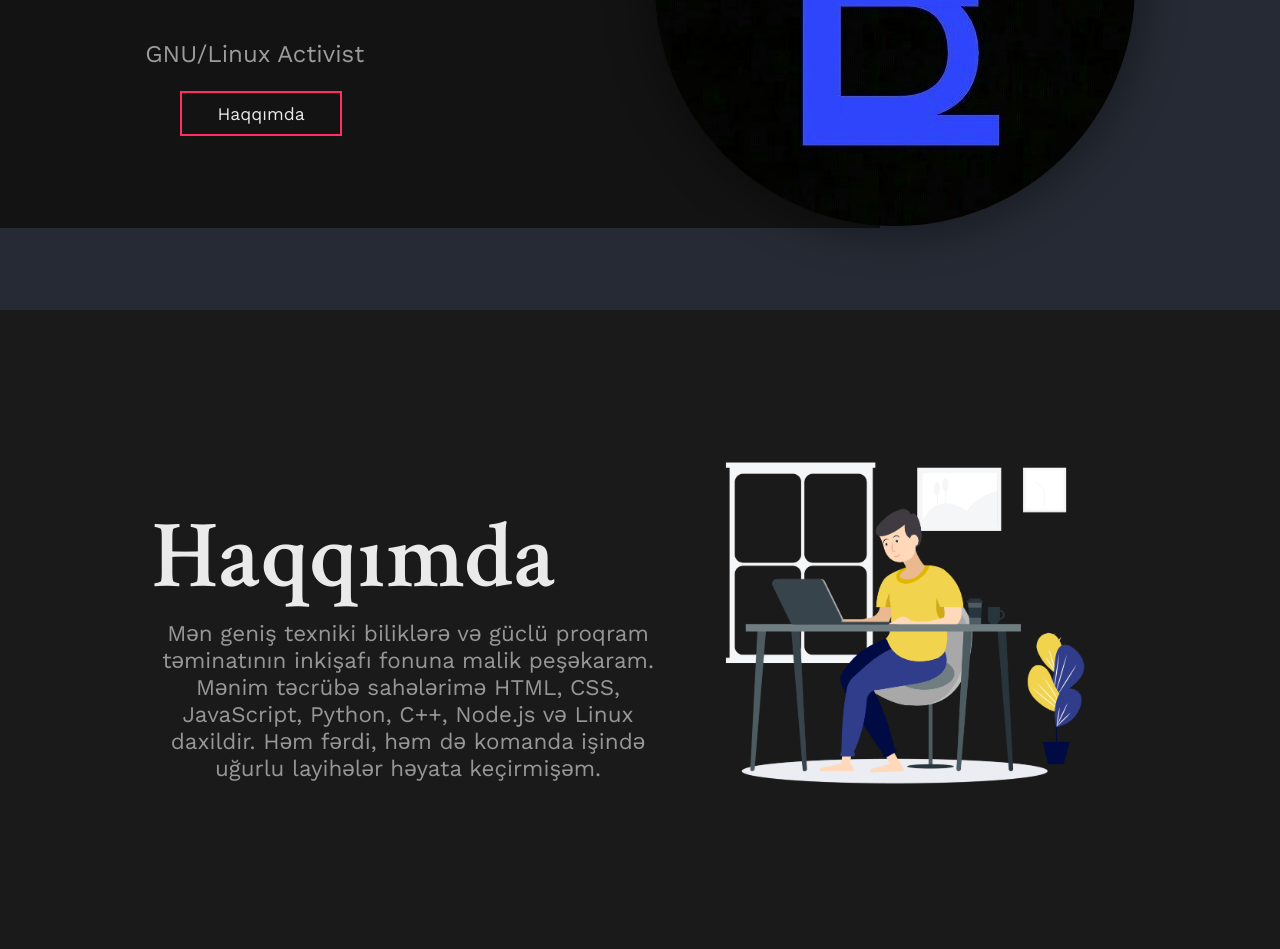
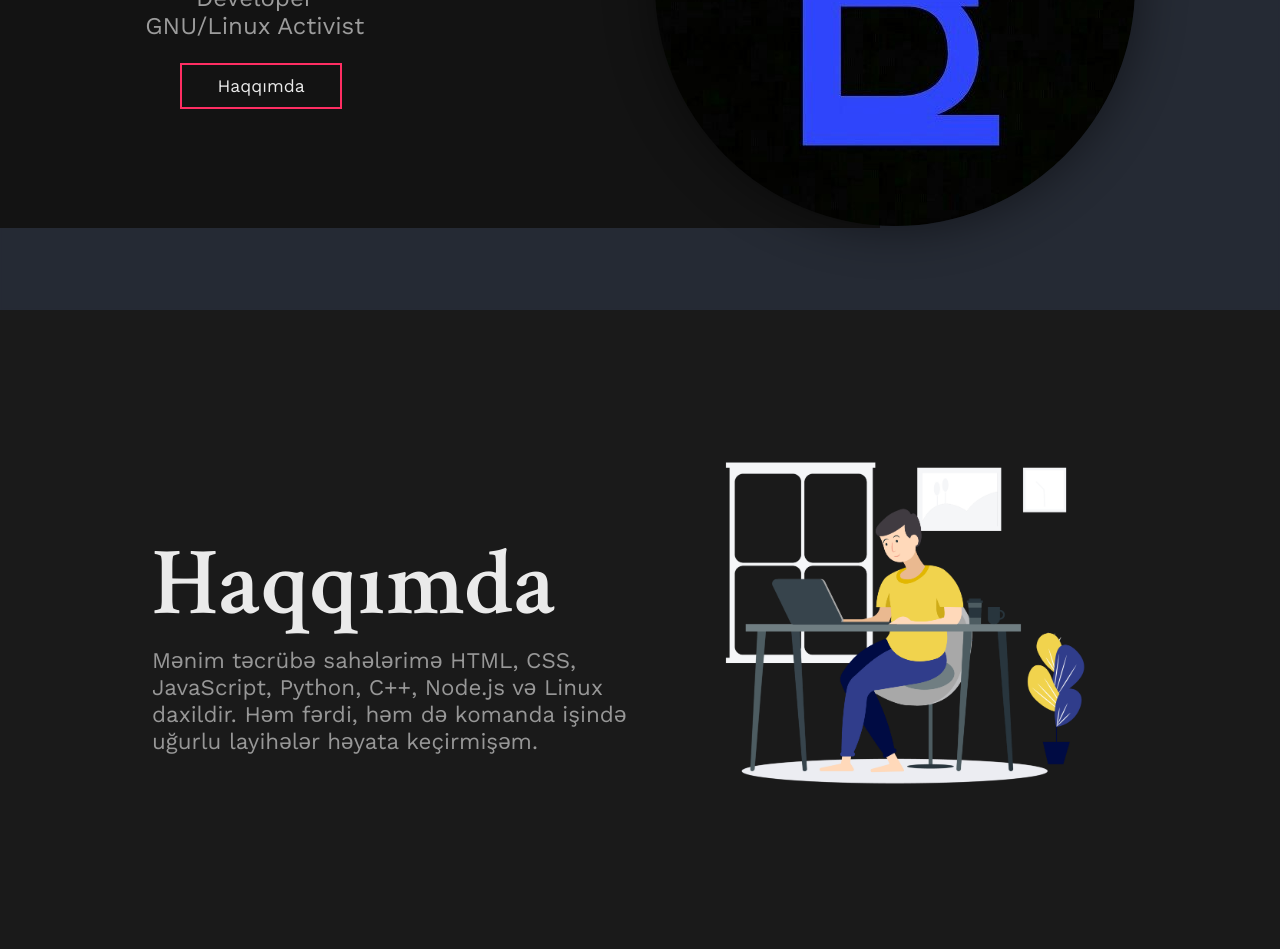
Before and after one commit to by3lish/portfolio-sayt, a plain HTML site: page index.html in a window 1280 px wide. Shown: the part 334-1283 px from the top of the page. Drawn offline with nearby package versions, Linux system fonts and the light colour scheme.

Commit message:
updated index.html and style.css

```diff
--- a/index.html
+++ b/index.html
@@ -20,7 +20,7 @@
     <section id="main" class="center">
       <div class="user_info">
         <h1 class="user_name">Elish</h1>
-        <p>Developer</p></br><p>GNU/Linux Activist</p>
+        <center><p>Developer<br>GNU/Linux Activist</p></center>
         <a href="#About" class="btn">Haqqımda</a>
       </div>
       <div class="user_img">
@@ -33,7 +33,7 @@
     <div class="center">
       <h1 class="about_heading">Haqqımda</h1>
       <p>
-Mən geniş texniki biliklərə və güclü proqram təminatının inkişafı fonuna malik peşəkaram. Mənim təcrübə sahələrimə HTML, CSS, JavaScript, Python, C++, Node.js və Linux daxildir. Həm fərdi, həm də komanda işində uğurlu layihələr həyata keçirmişəm.
+        Mənim təcrübə sahələrimə HTML, CSS, JavaScript, Python, C++, Node.js və Linux daxildir. Həm fərdi, həm də komanda işində uğurlu layihələr həyata keçirmişəm.
       </p>
     </div>
         <img src="img.png" alt="">
--- a/style.css
+++ b/style.css
@@ -1,4 +1,3 @@
-
 @import url('https://fonts.googleapis.com/css2?family=Crimson+Text:wght@600&family=Work+Sans&display=swap');
 * {
   margin: 0;
@@ -28,7 +27,7 @@ body {
   align-items: center;
 }
 
-/* ---------- main section ---------- */
+/* ---------- əsas hissə ---------- */
 #main {
   width: 100%;
   /* height: 50em; */
@@ -90,7 +89,7 @@ body {
   z-index: -1;
 }
 
-/* ---------- about section ---------- */
+/* ---------- haqqında hissəsi ---------- */
 .about {
   width: 100%;
   background: #1a1a1a;
@@ -113,10 +112,10 @@ body {
   font-size: 1.4em;
   color: var(--color);
   opacity: 0.6;
-  text-align: center;
+  text-align: left;
 }
 
-/* ---------- skills section ---------- */
+/* ---------- bacarıqlar hissəsi ---------- */
 .skills {
   width: 100%;
   /* height: 50em; */
@@ -236,7 +235,7 @@ footer .social_media_icons a:hover i{
 
 
 
-/* ---------- Media Query ---------- */
+/* ---------- Responsivlik üçün Media Query ---------- */
 @media (max-width: 1120px) {
   #main .user_img img {
     width: 25em;
```
